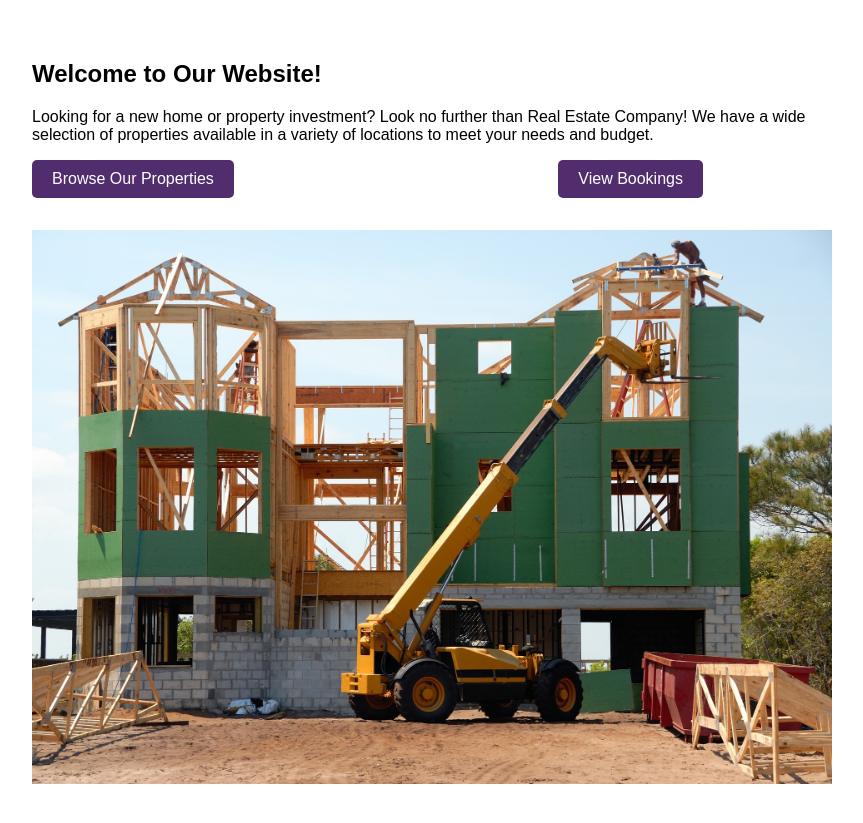
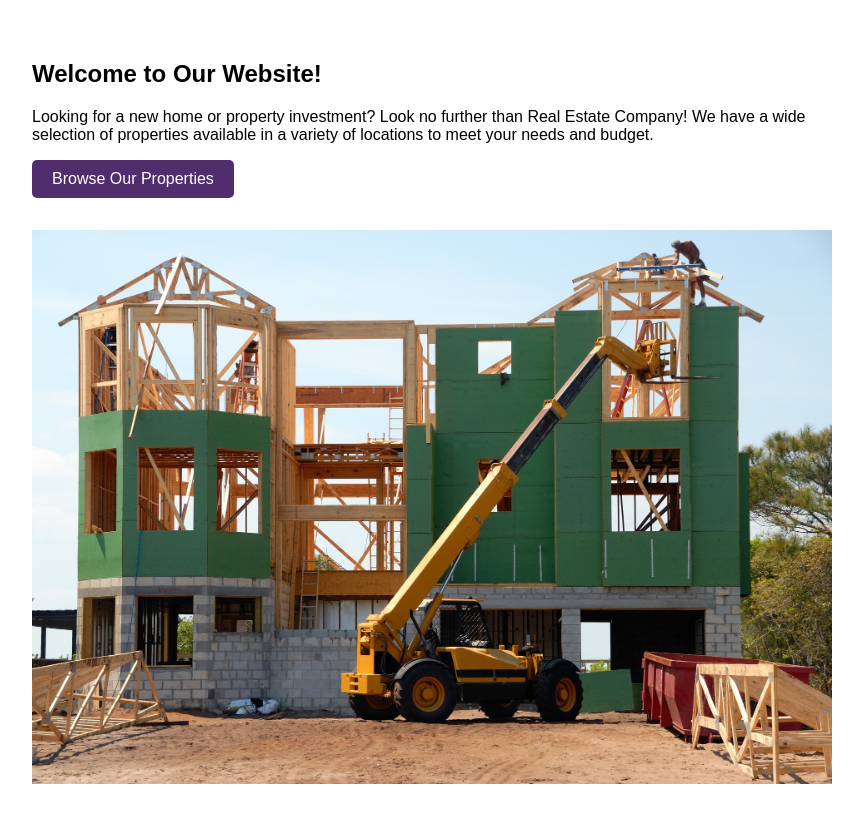
Before and after one commit to Ayatoo047/HousingYou, a Django app: page / in a window 1280 px wide. Shown: the part 77-900 px from the top of the page, without its empty margins (208-1071 px from the left). Run offline with Django 4.2, Linux system fonts and the light colour scheme.

Commit message:
update on booking

```diff
--- a/template/landingpage.html
+++ b/template/landingpage.html
@@ -78,8 +78,9 @@
     <h2>Welcome to Our Website!</h2>
     <p>Looking for a new home or property investment? Look no further than Real Estate Company! We have a wide selection of properties available in a variety of locations to meet your needs and budget.</p>
     <a href="{% url 'houses' %}" class="cta-button">Browse Our Properties</a>
-    <a style="margin-left: 20rem;" href="{% url 'bookings' %}" class="cta-button">View Bookings</a>
-
+    {%if request.user.is_staff %}
+    <a style="margin-left: 20rem;" href="{% url 'bookings' %}" class="cta-button">View Bookings</%a>
+   {%endif%}
     <div class="landing">
         <img class='image' src="{% static 'images/home.jpg' %}" alt="">
 
```
